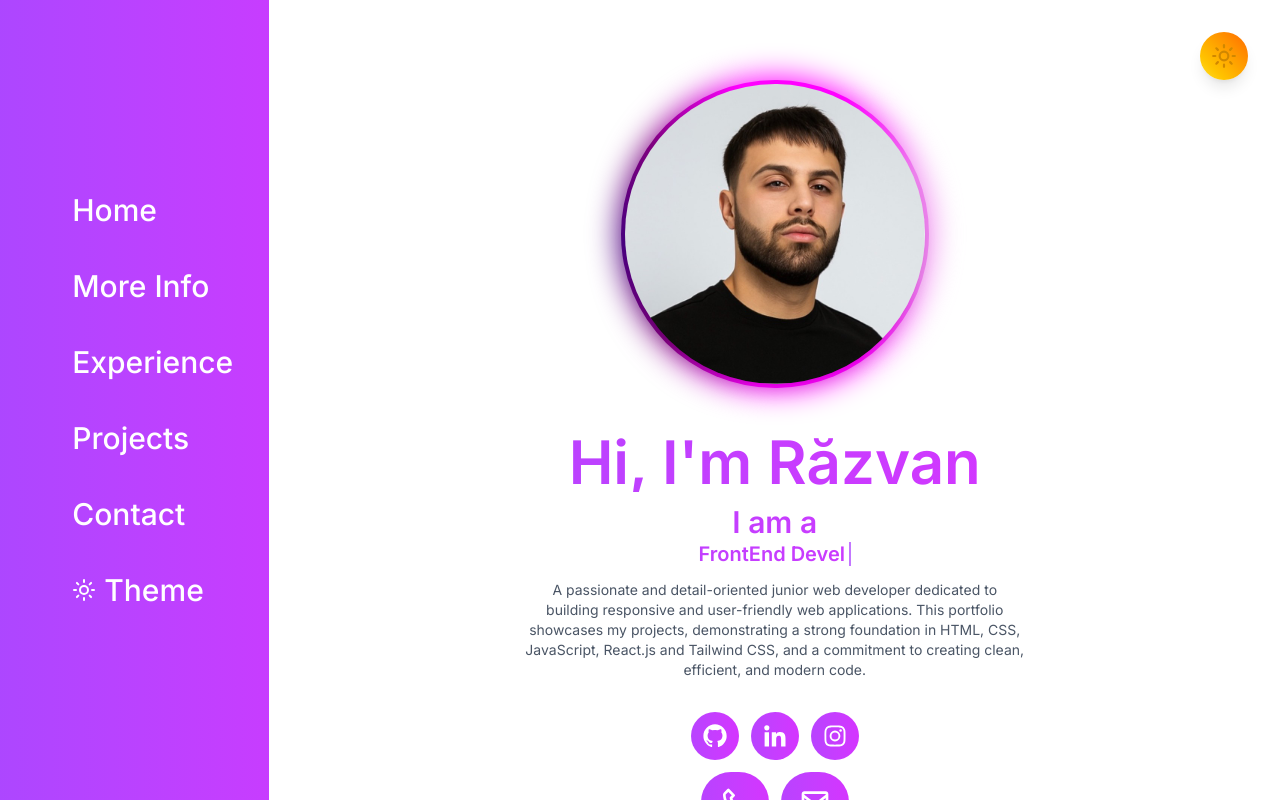
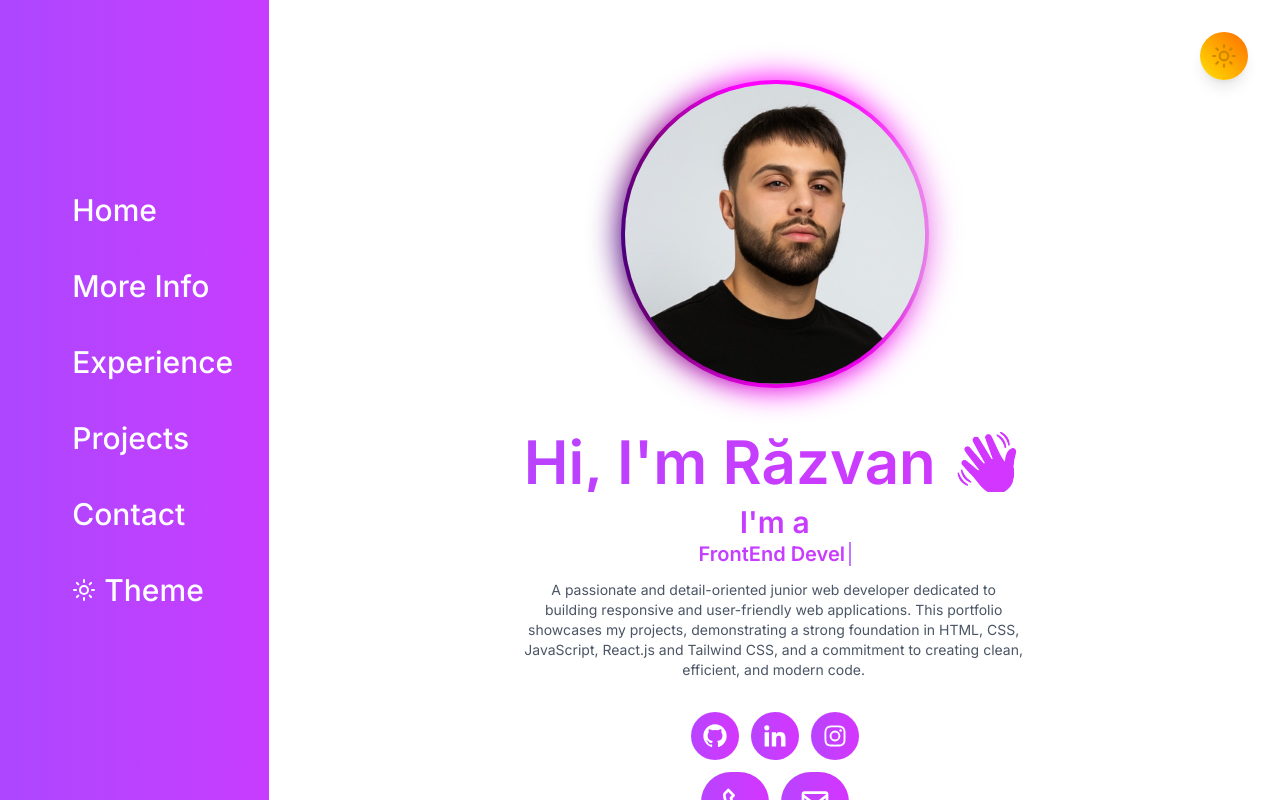
Before and after one commit to RazvanPelinari/react-website-portofolio, a React (Vite) app: page / in a window 1280 px wide. Built offline with nearby package versions, Linux system fonts and the light colour scheme.

Commit message:
Update Home.jsx

```diff
--- a/src/components/Pages/Home.jsx
+++ b/src/components/Pages/Home.jsx
@@ -47,14 +47,14 @@ const Home = () => {
   animate-gradient bg-[length:400%_400%] bg-clip-text text-4xl font-semibold text-transparent md:text-5xl lg:text-6xl
   drop-shadow-[0_-4px_6px_rgba(255,255,255,0.8)] dark:drop-shadow-[0_-4px_6px_rgba(147,51,234,0.3)]"
           >
-            Hi, I'm Răzvan
+            Hi, I'm Răzvan 👋
           </h1>
           <h3
             className="border-purple-400 bg-gradient-to-r from-purple-500 via-fuchsia-500 to-purple-500
   animate-gradient bg-[length:400%_400%] bg-clip-text text-xl font-semibold text-transparent md:text-2xl lg:text-3xl
   drop-shadow-[0_-4px_6px_rgba(255,255,255,0.8)] dark:drop-shadow-[0_-4px_6px_rgba(147,51,234,0.3)]"
           >
-            I am a < Typewriter />
+            I'm a< Typewriter />
             <p />
           </h3>
           <p className="max-w-[500px] text-sm text-gray-600 dark:text-gray-300">
```
